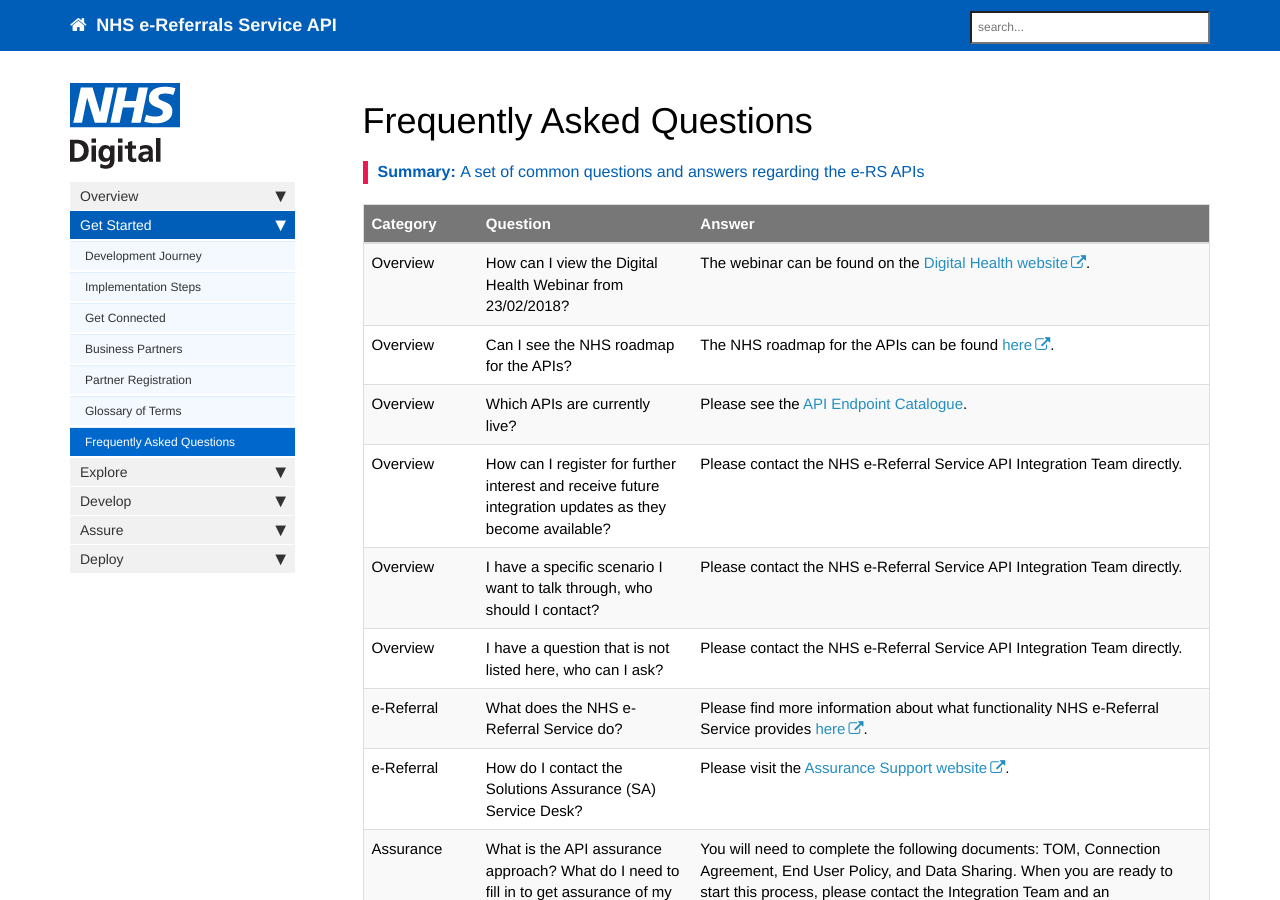
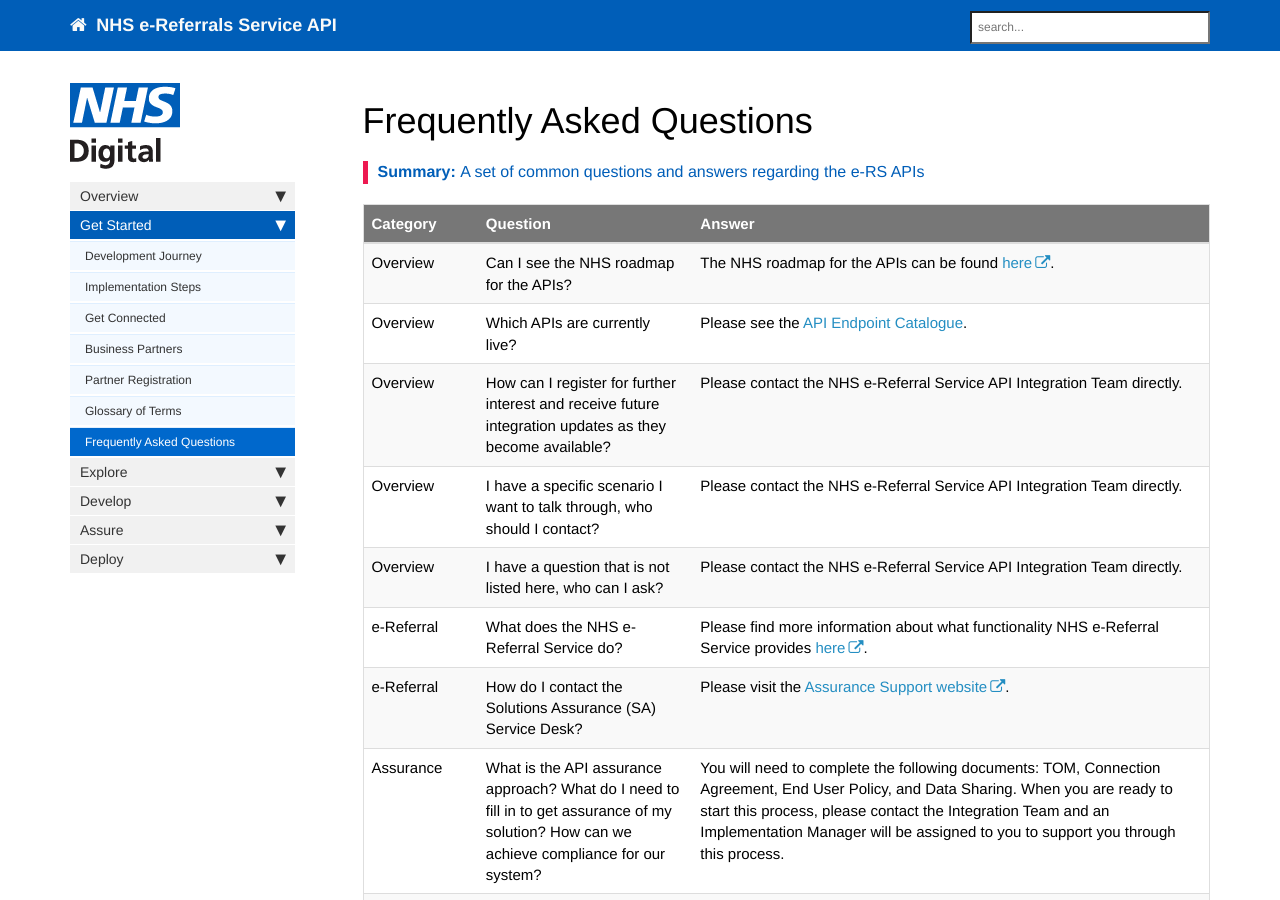
Before and after one commit to wurble369/websitetest, a Jekyll site: the page built from pages/getstarted/getstarted_faq.md, in a window 1280 px wide and 900 px high. Built offline with Jekyll 4.4.1, drawn with Linux system fonts in a browser that asks for light colours; nearby versions of some CDN libraries; comment, search, counter and statistics services are not loaded.

Commit message:
Removed webinar link

```diff
--- a/pages/getstarted/getstarted_faq.md
+++ b/pages/getstarted/getstarted_faq.md
@@ -9,7 +9,6 @@ summary: "A set of common questions and answers regarding the e-RS APIs"
 
 | Category&nbsp;&nbsp;&nbsp;&nbsp;&nbsp;&nbsp;&nbsp;&nbsp; | Question | Answer |
 | -------- | -------- | ------ |
-| Overview | How can I view the Digital Health Webinar from 23/02/2018? | The webinar can be found on the [Digital Health website](https://www.digitalhealth.net/events/webinar-nhs-e-referral-service-interoperability-api-integration-update/). |
 | Overview | Can I see the NHS roadmap for the APIs? | The NHS roadmap for the APIs can be found [here](https://digital.nhs.uk/e-Referral-Service/Future-Service). |
 | Overview | Which APIs are currently live? | Please see the [API Endpoint Catalogue](explore_endpoint_catalogue.html). |
 | Overview | How can I register for further interest and receive future integration updates as they become available? | Please contact the NHS e-Referral Service API Integration Team directly. |
```
